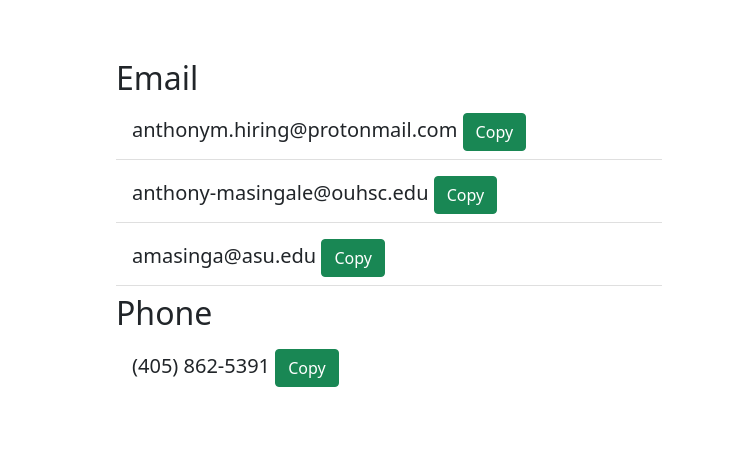
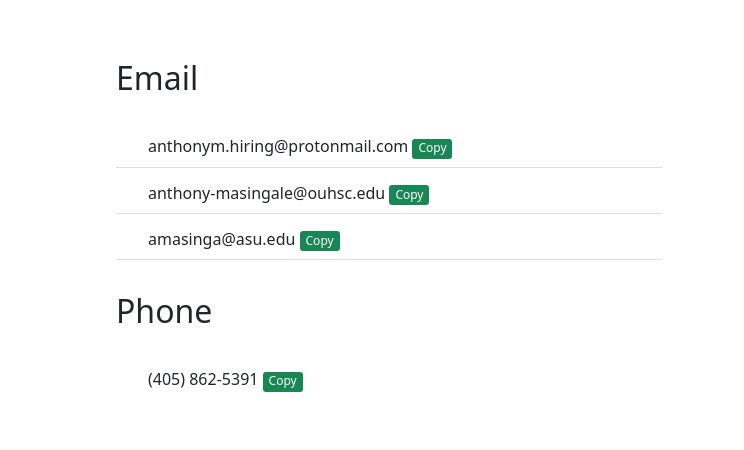
Before and after one commit to anthonym-hiring/anthonym-hiring.github.io, a plain HTML site: page index.html in a window 1280 px wide. Shown: the part 4104-4554 px from the top of the page, 536-1280 px from the left. Drawn offline with nearby package versions, Linux system fonts and the light colour scheme.

Commit message:
Add files via upload

```diff
--- a/index.html
+++ b/index.html
@@ -8,12 +8,15 @@
     <!-- linking css file -->
     <link rel="stylesheet" href="style.css">
 
-    <!-- bootstrap CDN -->
+    <!-- bootstrap CDN Font -->
     <link href="https://cdn.jsdelivr.net/npm/bootstrap@5.1.3/dist/css/bootstrap.min.css" rel="stylesheet">
+
+    <!-- bootstrap CDN Format -->
     <script src="https://cdn.jsdelivr.net/npm/bootstrap@5.1.3/dist/js/bootstrap.bundle.min.js"></script>
 
-    <!-- font awesome -->
+    <!-- font awesome | Icons for cards and footer -->
     <script src="https://kit.fontawesome.com/31149d48b0.js" crossorigin="anonymous"></script>
+
 
 </head>
 
@@ -313,19 +316,19 @@ insights from data.
             <div class="col-lg-6">
                 <ul class="list-group list-group-flush">
                     <h2><br> Email</h2>
-                    <h5 class="list-group-item"> anthonym.hiring@protonmail.com
-                        <button type="button" id="copy-button1" class="btn btn-success" data-toggle="tooltip" title="Copy link to clipboard" data-clipboard text="anthonym.hiring@protonmail.com" >Copy</button>
-                    </h5>
-                    <h5 class="list-group-item"> anthony-masingale@ouhsc.edu
-                        <button type="button" id="copy-button2" class="btn btn-success" data-toggle="tooltip" title="Copy link to clipboard" data-clipboard text="anthony-masingale@ouhsc.edu">Copy</button>
-                    </h5>
-                    <h5 class="list-group-item"> amasinga@asu.edu
-                        <button type="button" id="copy-button3" class="btn btn-success" data-toggle="tooltip" title="Copy link to clipboard" data-clipboard text="amasinga@asu.edu">Copy</button>
-                     </h5>
-                    <h2>Phone</h2>
-                    <h5 class="list-group-item">(405) 862-5391
-                        <button type="button" id="copy-button4" class="btn btn-success" data-toggle="tooltip" title="Copy link to clipboard" data-clipboard text="4058625391">Copy</button>
-                    </h5>
+                    &emsp;<h6 class="list-group-item">&emsp;anthonym.hiring@protonmail.com
+                        <button type="button" id="copy-button1" class="copy-link-btn" data-toggle="tooltip" title="Copy link to clipboard" data-clipboard text="anthonym.hiring@protonmail.com" >Copy</button>
+                    </h6>
+                    <h6 class="list-group-item"> &emsp;anthony-masingale@ouhsc.edu
+                        <button type="button" id="copy-button2" class="copy-link-btn" data-toggle="tooltip" title="Copy link to clipboard" data-clipboard text="anthony-masingale@ouhsc.edu">Copy</button>
+                    </h6>
+                    <h6 class="list-group-item"> &emsp;amasinga@asu.edu
+                        <button type="button" id="copy-button3" class="copy-link-btn" data-toggle="tooltip" title="Copy link to clipboard" data-clipboard text="amasinga@asu.edu">Copy</button>
+                     </h6>
+                    &emsp;<h2>Phone</h2>
+                    &emsp;<h6 class="list-group-item">&emsp;(405) 862-5391
+                        <button type="button" id="copy-button4" class="copy-link-btn" data-toggle="tooltip" title="Copy link to clipboard" data-clipboard text="4058625391">Copy</button>
+                    </h6>
                 </ul>
 <!-- This is the old contact form, might keep
                     <form>
--- a/style.css
+++ b/style.css
@@ -80,3 +80,19 @@
     background-color: #808080;
     text-align: center;
 }
+
+.copy-link-btn {
+    width: 40px; /* set the width of the button */
+    height: 20px; /* set the height of the button */
+    border-radius: 3px; /* add rounded edges */
+    background-color: #198754; /* initial background color is a dark green */
+    color: #fff; /* text color is white */
+    border: none; /* add some padding inside the button */
+    font-size: 12px; /* set the font size of the button text */
+    cursor: pointer; /* change the mouse cursor to a pointing hand when hovering over the button */
+    text-align: center;
+}
+
+.copy-link-btn:hover {
+  background-color: #157347; /* change the background color to a lighter green on hover */
+}
```
